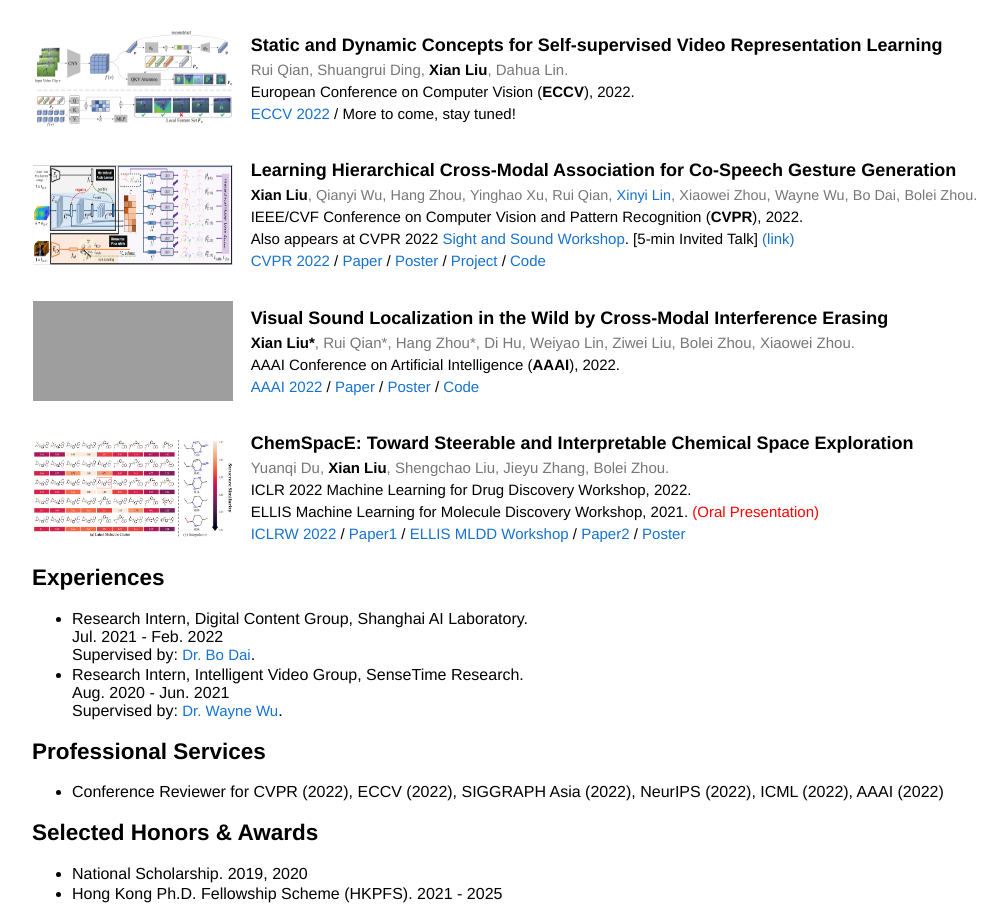
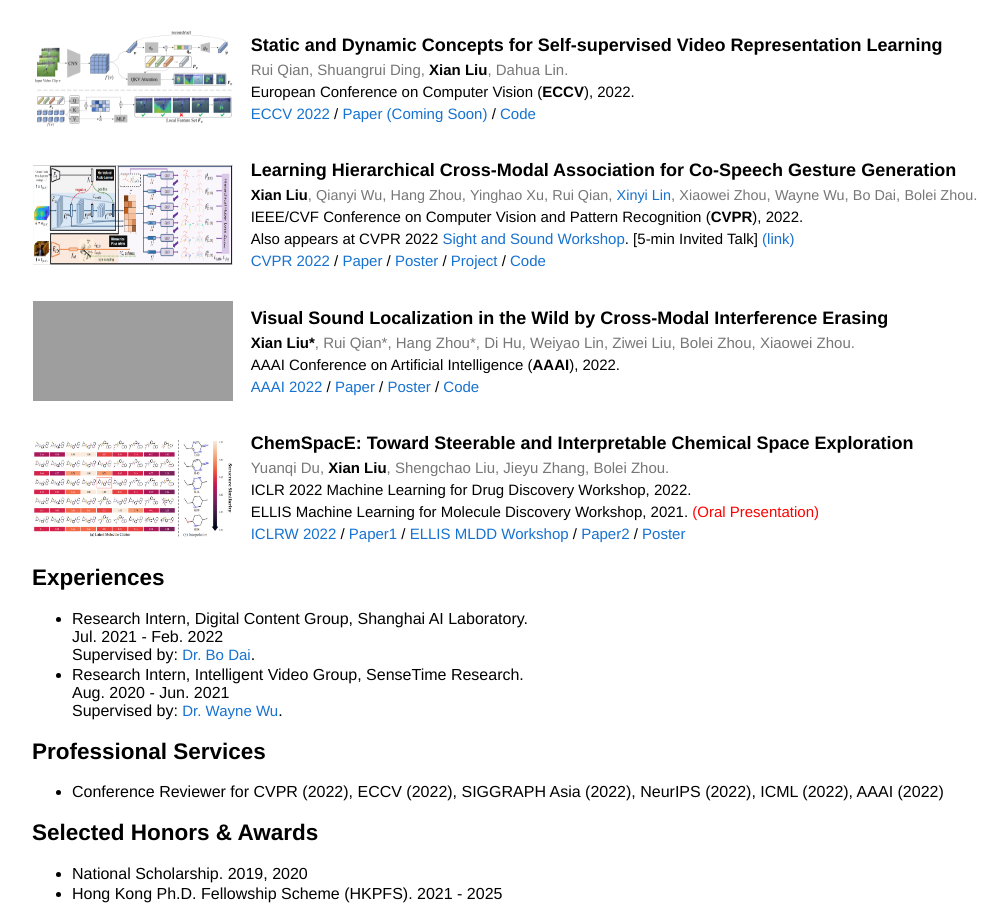
Before and after one commit to alvinliu0/alvinliu0.github.io, a plain HTML site: page index.html in a window 1280 px wide. Shown: the part 924-1829 px from the top of the page, without its empty margins (125-1129 px from the left). Drawn offline with Linux system fonts and the light colour scheme; grey boxes are pictures that could not be loaded.

Commit message:
update rui eccv code link

```diff
--- a/index.html
+++ b/index.html
@@ -143,7 +143,8 @@
                 <div>
                   <div>
                     <span class="venue"> <a href="https://eccv2022.ecva.net/">ECCV 2022</a> </span> /
-                    More to come, stay tuned!
+                    <span class="tag"> <a href="" target="_blank">Paper (Coming Soon)</a> </span> /
+                    <span class="tag"> <a href="https://github.com/shvdiwnkozbw/Self-supervised-Video-Concept" target="_blank">Code</a> </span>
                   </div>
                 </div>
               </td>
```
Also changed, not shown: pub.html (+2 -1 lines).
